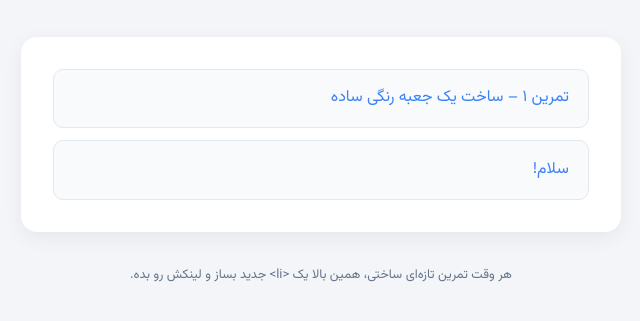
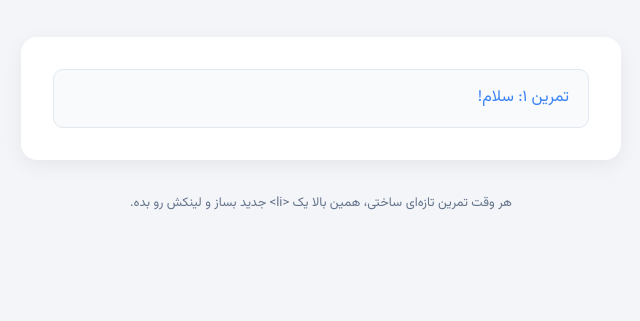
Before and after one commit to mahdi-bouzarjomehri/frontend-foundations-practice, a plain HTML site: page index.html in a window 1280 px wide. Shown: the part 93-414 px from the top of the page, without its empty margins (319-959 px from the left). Drawn offline with Linux system fonts and the light colour scheme.

Commit message:
Update index.html
حذف تمرین فیک که برای تست کردن پیج گذاشته بودم

```diff
--- a/index.html
+++ b/index.html
@@ -97,10 +97,7 @@
     <ul>
       <!-- تمرین اول -->
       <li>
-        <a href="01-hello-box/index.html">تمرین ۱ – ساخت یک جعبه رنگی ساده</a>
-      </li>
-      <li>
-        <a href="Hi.html">سلام!</a>
+        <a href="Hi.html">تمرین ۱: سلام!</a>
       </li>
 
       <!-- هر تمرین جدید را همین زیر اضافه کنید -->
```
